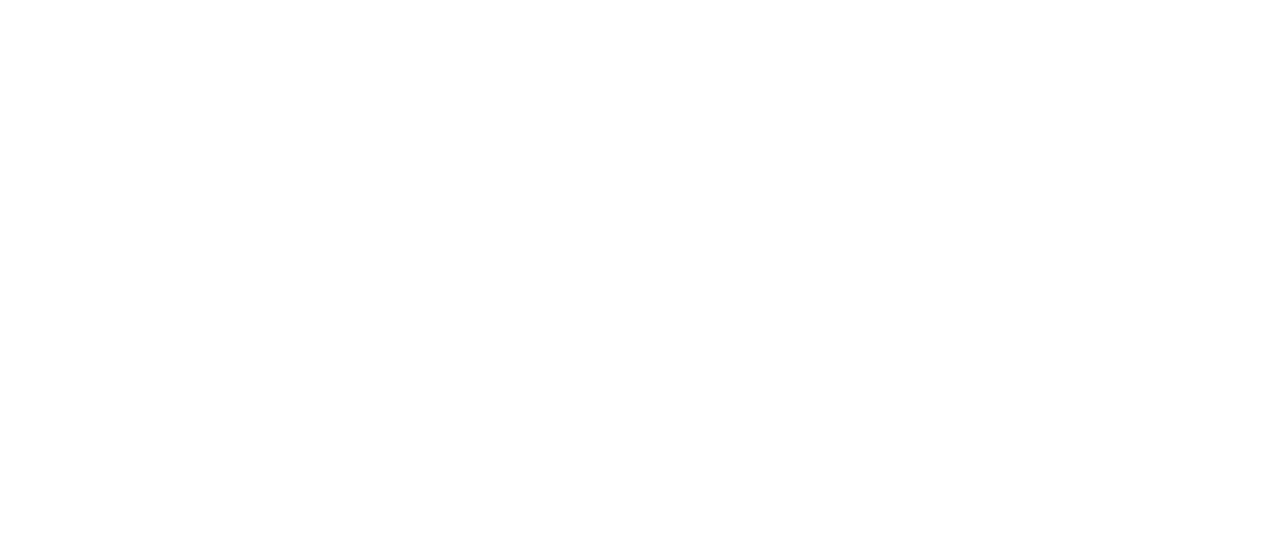
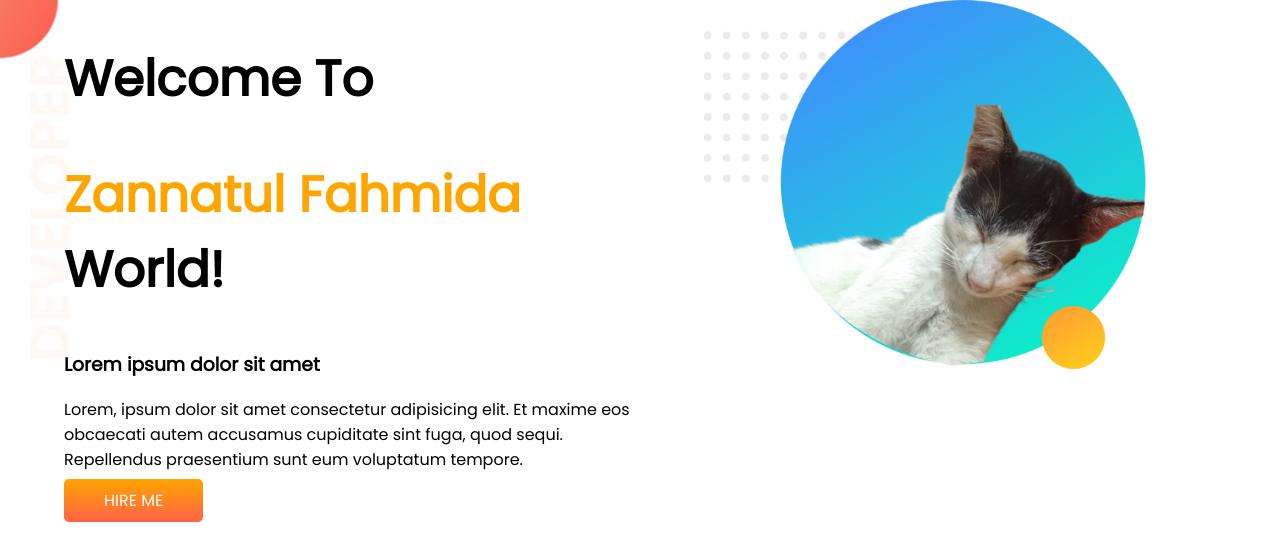
Before and after one commit to Zannatul-Fahmida/developer-portfolio, a plain HTML site: page index.html in a window 1280 px wide. Drawn offline with Linux system fonts and the light colour scheme.

Commit message:
top banner added

```diff
--- a/index.html
+++ b/index.html
@@ -1,13 +1,30 @@
 <!DOCTYPE html>
 <html lang="en">
+
 <head>
     <meta charset="UTF-8">
     <meta http-equiv="X-UA-Compatible" content="IE=edge">
     <meta name="viewport" content="width=device-width, initial-scale=1.0">
     <title>Developer Portfolio</title>
+    <link rel="preconnect" href="https://fonts.googleapis.com">
+    <link rel="preconnect" href="https://fonts.gstatic.com" crossorigin>
+    <link href="https://fonts.googleapis.com/css2?family=Poppins&display=swap" rel="stylesheet">
     <link rel="stylesheet" href="style.css">
 </head>
+
 <body>
+    <section class="top-banner">
+        <div class="half-width">
+            <h1>Welcome To</h1>
+            <h1><span class="orange-color">Zannatul Fahmida</span> World!</h1>
+            <h3>Lorem ipsum dolor sit amet </h3>
+            <p>Lorem, ipsum dolor sit amet consectetur adipisicing elit. Et maxime eos obcaecati autem accusamus cupiditate sint fuga, quod sequi. Repellendus praesentium sunt eum voluptatum tempore.</p>
+            <a class="link-button" target="_blank" href="https://www.youtube.com/">HIRE ME</a>
+        </div>
+        <div class="half-width">
+            <img src="images/image 10.png" alt="">
+        </div>
+    </section>
+</body>
 
-</body>
 </html>
--- a/style.css
+++ b/style.css
@@ -0,0 +1,31 @@
+body{
+    font-family: 'Poppins', sans-serif;
+    margin: 0;
+}
+h1{
+    font-size: 50px;
+}
+.orange-color{
+    color: orange;
+}
+section{
+    display: flex;
+}
+.half-width{
+    width: 50%;
+    padding-left: 5%;
+}
+.half-width img{
+    width: 80%;
+}
+.link-button{
+    text-decoration: none;
+    background-image: linear-gradient(orange, tomato);
+    padding: 10px 40px;
+    border-radius: 5px;
+    color: white;
+}
+.top-banner{
+    background-image: url('images/top-banner.png');
+    background-repeat: no-repeat;
+}
```
Also changed, not shown: images/dream-bg.png (added), images/exp-bg.png (added), images/image 10.png (added), images/image 12.png (added), images/my-bg.png (added), images/my-bg2.png (added), images/top-banner.png (added).
